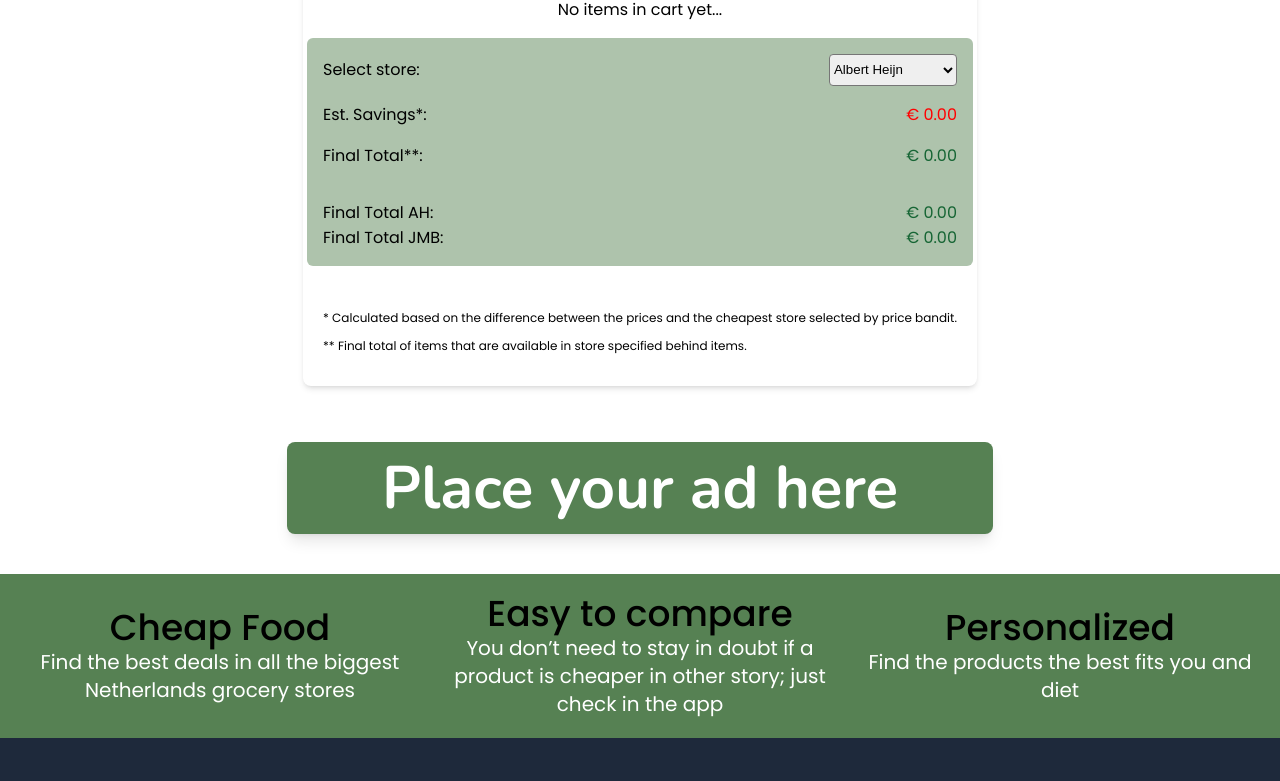
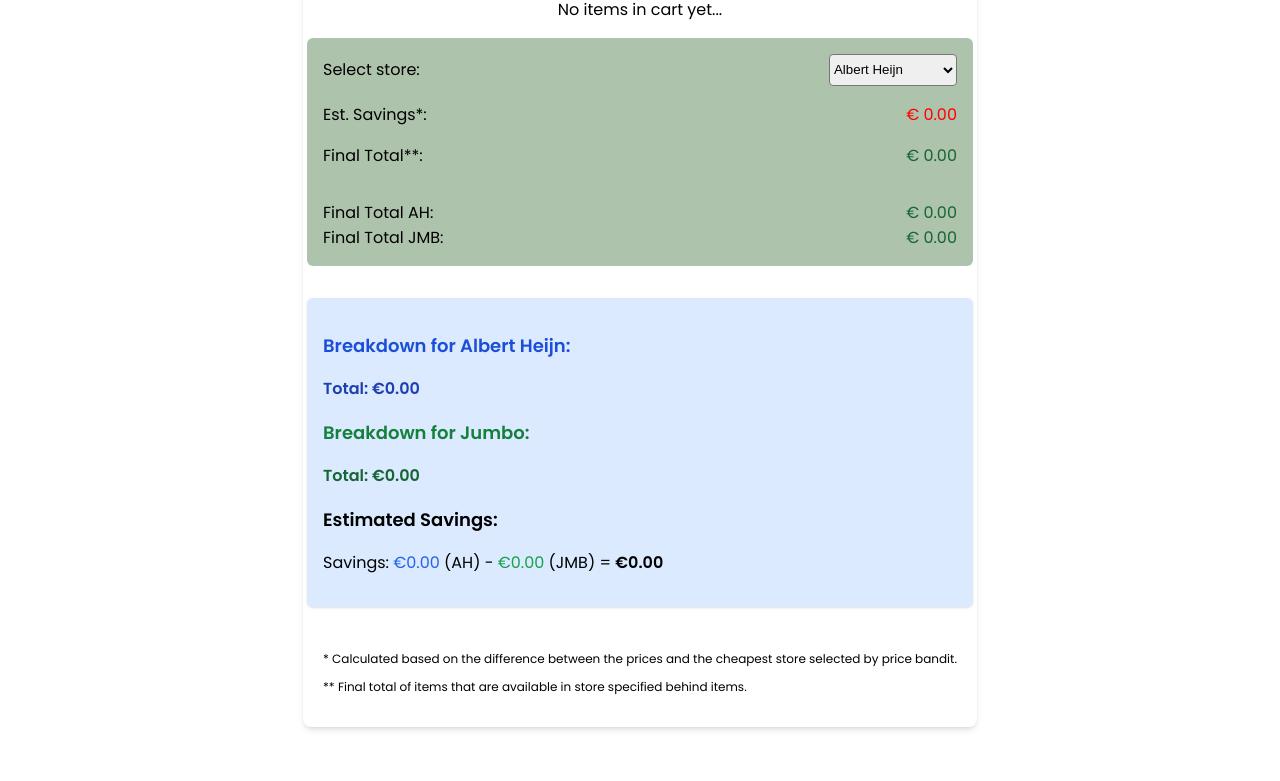
Before and after one commit to Lupphes/hebbes, a Next.js app in the folder frontend/: page /cart in a window 1280 px wide. Shown: the part 580-1361 px from the top of the page. Built offline with nearby package versions, Linux system fonts and the light colour scheme.

Commit message:
feat(#99): Additional stats

```diff
--- a/frontend/src/components/Cart.tsx
+++ b/frontend/src/components/Cart.tsx
@@ -120,6 +120,82 @@ const Cart: NextPage<{
         </div>
       </div>
 
+      {/* Price Breakdown Section with Enhanced Styling */}
+      <div className='mt-4 w-full rounded-md bg-blue-100 p-4 shadow'>
+        {/* Breakdown for Albert Heijn */}
+        <div className='mb-4'>
+          <h3 className='mb-2 text-lg font-bold text-blue-700'>
+            Breakdown for Albert Heijn:
+          </h3>
+          {items.map(
+            (item) =>
+              item.item_info['ah'] && (
+                <p key={item.id} className='text-sm'>
+                  {item.name}:{' '}
+                  <span className='text-blue-600'>
+                    €{item.item_info['ah'].price.toFixed(2)}
+                  </span>{' '}
+                  x {item.cartQuantity} ={' '}
+                  <span className='font-semibold'>
+                    €
+                    {(item.item_info['ah'].price * item.cartQuantity).toFixed(
+                      2
+                    )}
+                  </span>
+                </p>
+              )
+          )}
+          <p className='font-bold text-blue-800'>
+            Total: €{finalTotalAH.toFixed(2)}
+          </p>
+        </div>
+
+        {/* Breakdown for Jumbo */}
+        <div className='mb-4'>
+          <h3 className='mb-2 text-lg font-bold text-green-700'>
+            Breakdown for Jumbo:
+          </h3>
+          {items.map(
+            (item) =>
+              item.item_info['jmb'] && (
+                <p key={item.id} className='text-sm'>
+                  {item.name}:{' '}
+                  <span className='text-green-600'>
+                    €{item.item_info['jmb'].price.toFixed(2)}
+                  </span>{' '}
+                  x {item.cartQuantity} ={' '}
+                  <span className='font-semibold'>
+                    €
+                    {(item.item_info['jmb'].price * item.cartQuantity).toFixed(
+                      2
+                    )}
+                  </span>
+                </p>
+              )
+          )}
+          <p className='font-bold text-green-800'>
+            Total: €{finalTotalJMB.toFixed(2)}
+          </p>
+        </div>
+
+        {/* Savings Breakdown */}
+        <div className='mb-4'>
+          <h3 className='text-red-700 mb-2 text-lg font-bold'>
+            Estimated Savings:
+          </h3>
+          <p>
+            Savings:{' '}
+            <span className='text-blue-600'>€{finalTotalAH.toFixed(2)}</span>{' '}
+            (AH) -{' '}
+            <span className='text-green-600'>€{finalTotalJMB.toFixed(2)}</span>{' '}
+            (JMB) ={' '}
+            <span className='text-red-800 font-semibold'>
+              €{estimatedSavings.toFixed(2)}
+            </span>
+          </p>
+        </div>
+      </div>
+
       <div className='text-gray-600 mt-4 w-full text-xs'>
         <p>
           * Calculated based on the difference between the prices and the
--- a/frontend/src/components/CartRow.tsx
+++ b/frontend/src/components/CartRow.tsx
@@ -101,11 +101,13 @@ const CartRow: FC<CartRowProps> = ({ item, result, selectedStore }) => {
       </div>
 
       {/* Price */}
-      <div className='text-black'>€ {item.item_info[storeToUse]?.price}</div>
+      <div className='text-black'>
+        € {item.item_info[storeToUse]?.price.toFixed(2)}
+      </div>
 
       {/* Average Price */}
       <div className='text-gray'>
-        € {Math.round(findAveragePrice(item.item_info) * 100) / 100}
+        € {((findAveragePrice(item.item_info) * 100) / 100).toFixed(2)}
       </div>
 
       {/* Quantity */}
@@ -119,7 +121,7 @@ const CartRow: FC<CartRowProps> = ({ item, result, selectedStore }) => {
 
       {/* Subtotal */}
       <div className='text-black'>
-        € {item.item_info[storeToUse]?.price * item.cartQuantity}
+        € {(item.item_info[storeToUse]?.price * item.cartQuantity).toFixed(2)}
       </div>
 
       {/* Delete Button */}
```
